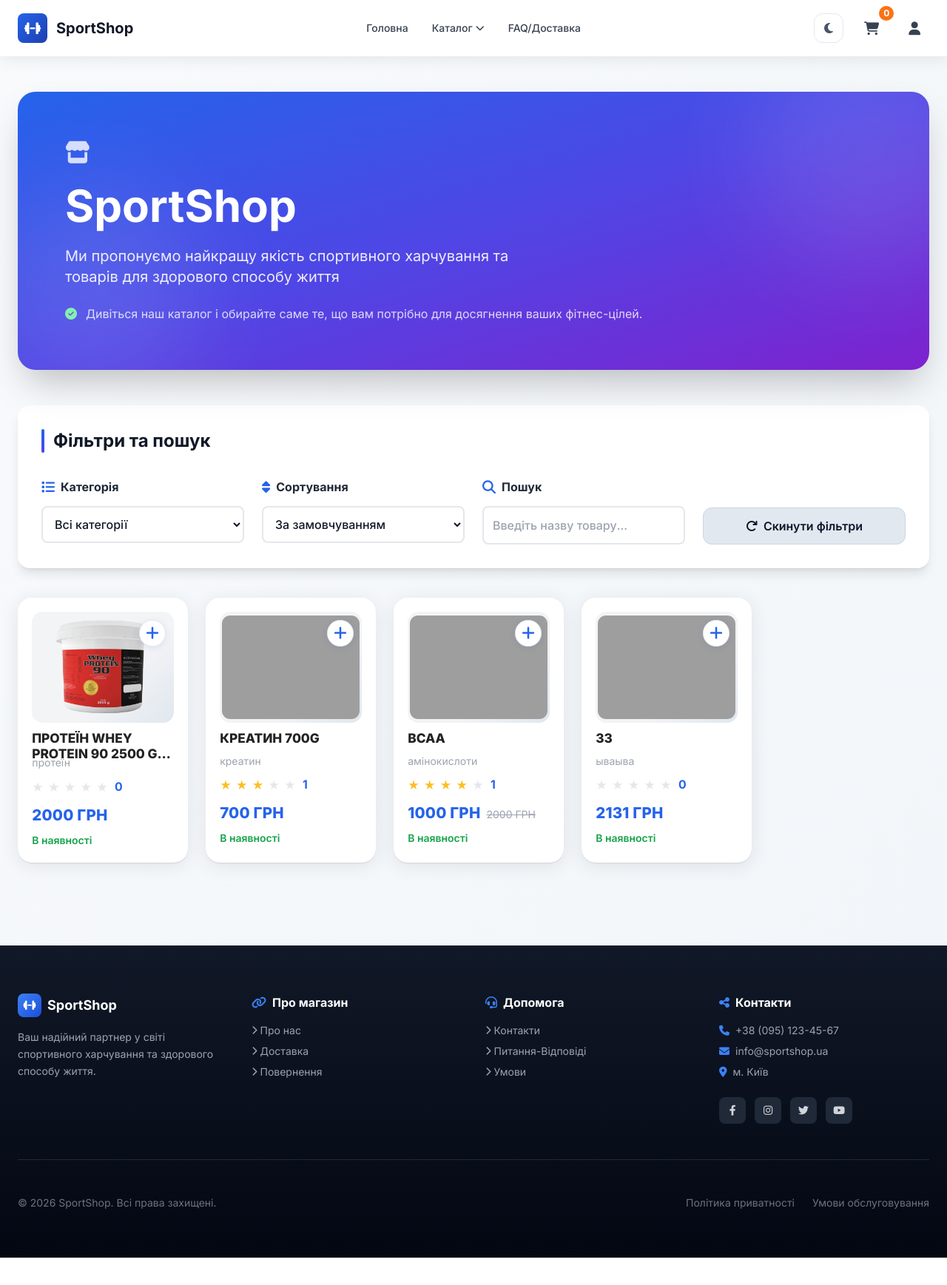
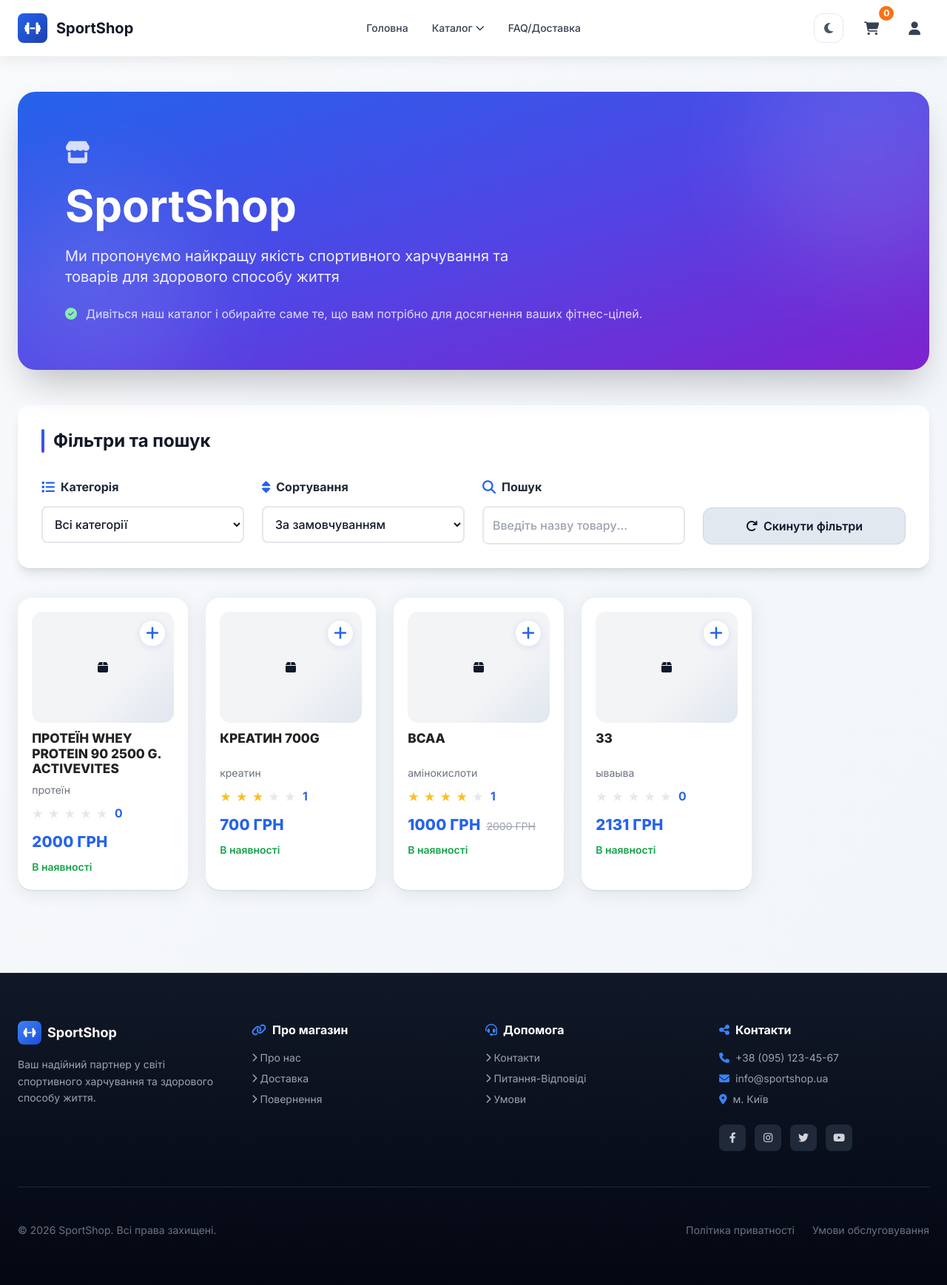
Before and after one commit to xcursi322/prakt, a Django app: page /catalog/ in a window 1280 px wide. Shown: the whole page at 74% size. Before the commit the page ends 1700 px from the top, so only its background shows below. Run offline with Django 5.2, Linux system fonts and the light colour scheme; data comes from the database, SQL or seed files in the repository; both versions use the stored data as it was before the commit; data that the repository does not hold is empty; some libraries are stand-ins or nearby versions; grey boxes are pictures that could not be loaded.

Commit message:
файли для рендеру

```diff
--- a/shop/admin.py
+++ b/shop/admin.py
@@ -447,7 +447,7 @@ class ProductAdmin(admin.ModelAdmin):
     list_display = ('name', 'price', 'old_price', 'display_available_stock', 'category', 'created_at')
     list_filter = ('category', 'created_at')
     search_fields = ('name', 'description')
-    fields = ('name', 'price', 'old_price', 'display_available_stock', 'description', 'category', 'image')
+    fields = ('name', 'price', 'old_price', 'display_available_stock', 'description', 'category')
     readonly_fields = ('display_available_stock',)
     inlines = [ProductImageInline, ProductFlavorInline]
 
--- a/shop/models.py
+++ b/shop/models.py
@@ -85,7 +85,6 @@ class Product(models.Model):
     old_price = models.DecimalField(max_digits=10, decimal_places=2, null=True, blank=True, help_text="Стара ціна")
     stock_quantity = models.PositiveIntegerField(default=0, help_text="Кількість в наявності (використовується тільки якщо немає смаків)")
     description = models.TextField(blank=True)     # Опис
-    image = models.ImageField(upload_to='products/', blank=True, null=True)  # Головне зображення
     category = models.ForeignKey(Category, on_delete=models.SET_NULL, null=True, related_name='products')  # Категорія
     created_at = models.DateTimeField(auto_now_add=True)  # Дата створення
 
@@ -101,13 +100,12 @@ class Product(models.Model):
         # Якщо немає смаків — повертаємо загальне кількість з поля
         return self.stock_quantity
 
+    @property
+    def main_image(self):
+        return self.extra_images.order_by('order').first()
+
     def get_all_images(self):
-        images = []
-        if self.image:
-            images.append(self.image.url)
-        for extra in self.extra_images.order_by('order'):
-            images.append(extra.image.url)
-        return images
+        return [extra.image.url for extra in self.extra_images.order_by('order')]
 
 
 class ProductImage(models.Model):
--- a/shop/static/shop/style.css
+++ b/shop/static/shop/style.css
@@ -509,11 +509,9 @@ html.theme-dark .delivery-zones-tags span {
 	font-weight: 800;
 	color: #222;
 	margin-bottom: 0.5rem;
-	min-height: 2.2em;
-	max-height: 2.8em;
 	text-transform: uppercase;
 	display: -webkit-box;
-	-webkit-line-clamp: 2;
+	-webkit-line-clamp: 3;
 	-webkit-box-orient: vertical;
 	overflow: hidden;
 	word-break: break-word;
@@ -521,8 +519,8 @@ html.theme-dark .delivery-zones-tags span {
 }
 .product-card-perfect-desc {
 	font-size: 0.875rem;
-	color: #9ca3af;
-	margin-top: -1rem;
+	color: #6b7280;
+	margin-top: 0;
 	margin-bottom: 0.5rem;
 	line-height: 1.5;
 	display: -webkit-box;
--- a/shop/templates/shop/cart.html
+++ b/shop/templates/shop/cart.html
@@ -20,8 +20,8 @@
                 {% for item in cart_items %}
                     <div class="cart-item cart-item-card" data-cart-item data-product-id="{{ item.product.id }}" {% if item.flavor %}data-flavor-id="{{ item.product_flavor.id }}"{% endif %} data-price="{{ item.product.price }}" data-quantity="{{ item.quantity }}">
                         <!-- Зображення товару -->
-                        {% if item.product.image %}
-                            <img src="{{ item.product.image.url }}"
+                        {% if item.product.main_image %}
+                            <img src="{{ item.product.main_image.image.url }}"
                                  alt="{{ item.product.name }}"
                                  class="cart-item-image cart-item-thumb">
                         {% else %}
--- a/shop/templates/shop/home.html
+++ b/shop/templates/shop/home.html
@@ -118,8 +118,8 @@
             {% for product in featured_products %}
                 <article class="home-product-card">
                     <div class="home-product-media">
-                        {% if product.image %}
-                            <img src="{{ product.image.url }}" alt="{{ product.name }}" loading="lazy">
+                        {% if product.main_image %}
+                            <img src="{{ product.main_image.image.url }}" alt="{{ product.name }}" loading="lazy">
                         {% else %}
                             <div class="home-product-placeholder">
                                 <i class="fas fa-box"></i>
--- a/shop/templates/shop/index.html
+++ b/shop/templates/shop/index.html
@@ -66,8 +66,8 @@
 <div class="grid grid-cols-1 sm:grid-cols-2 md:grid-cols-3 gap-6">
     {% for product in products %}
         <div class="bg-white rounded-2xl shadow-sm hover:shadow-md transition p-4">
-            {% if product.image %}
-                <img src="{{ product.image.url }}"
+            {% if product.main_image %}
+                <img src="{{ product.main_image.image.url }}"
                      class="rounded-xl mb-4 h-48 w-full object-cover">
             {% endif %}
 
--- a/shop/templates/shop/partials/catalog_products_grid.html
+++ b/shop/templates/shop/partials/catalog_products_grid.html
@@ -2,8 +2,8 @@
 <div class="product-card-perfect" data-product-name="{{ product.name|lower }}">
     <div class="product-card-perfect-imgwrap">
         <a href="{% url 'shop:product_detail' product.id %}">
-            {% if product.image %}
-                <img src="{{ product.image.url }}" alt="{{ product.name }}" class="product-card-perfect-img" loading="lazy">
+            {% if product.main_image %}
+                <img src="{{ product.main_image.image.url }}" alt="{{ product.name }}" class="product-card-perfect-img" loading="lazy">
             {% else %}
                 <div class="no-image"><i class="fas fa-box"></i></div>
             {% endif %}
--- a/shop/templates/shop/product_detail.html
+++ b/shop/templates/shop/product_detail.html
@@ -222,7 +222,7 @@
 <!-- Опис -->
 <div class="mt-10 mb-6 fade-in-up">
     <h2 class="text-xl font-bold text-gray-900 mb-3">Опис</h2>
-    <p class="text-gray-700 leading-relaxed text-lg">
+    <p class="text-gray-700 leading-relaxed text-lg" style="word-break: break-word; overflow-wrap: break-word; white-space: pre-wrap;">
         {{ product.description }}
     </p>
 </div>
@@ -356,8 +356,8 @@
         {% for p in related_products|slice:":4" %}
             <a href="{% url 'shop:product_detail' p.id %}" class="product-card-perfect group" data-product-name="{{ p.name|lower }}">
                 <div class="product-card-perfect-imgwrap">
-                    {% if p.image %}
-                        <img src="{{ p.image.url }}" alt="{{ p.name }}" class="product-card-perfect-img" loading="lazy">
+                    {% if p.main_image %}
+                        <img src="{{ p.main_image.image.url }}" alt="{{ p.name }}" class="product-card-perfect-img" loading="lazy">
                     {% else %}
                         <div class="no-image"><i class="fas fa-box"></i></div>
                     {% endif %}
```
Also changed, not shown: db.sqlite3, shop/migrations/0028_remove_product_image.py (added).
